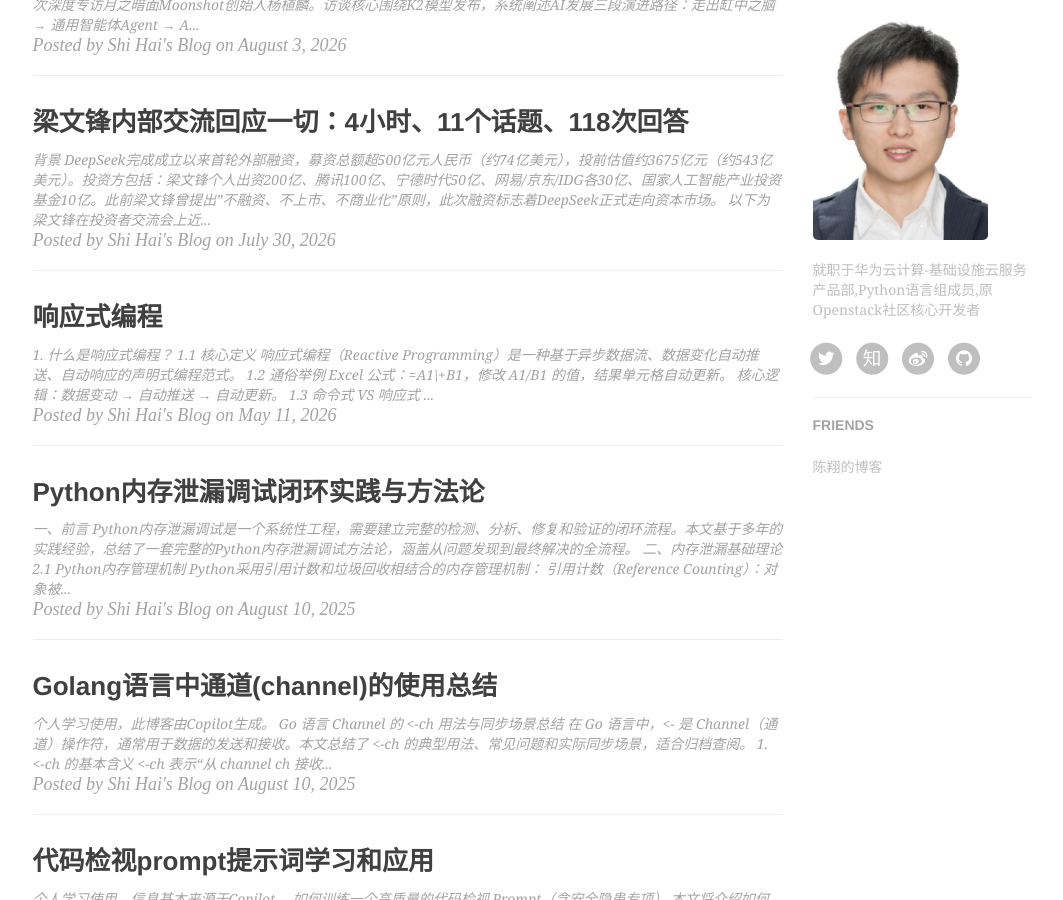
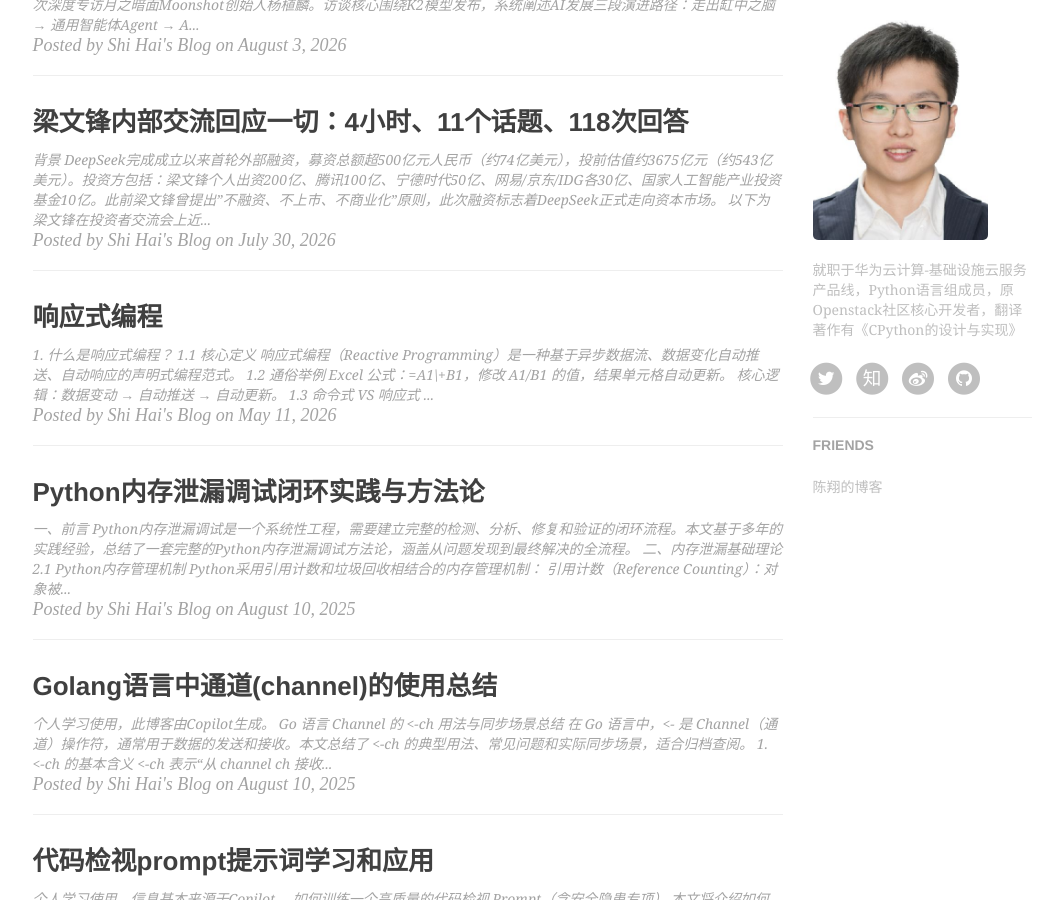
Before and after one commit to shihai1991/shihai1991.github.io, a Jekyll site: the page built from index.html, in a window 1280 px wide and 900 px high, scrolled down 799 px. Shown: the whole window, without its empty margins (135-1198 px from the left). Built offline with Jekyll 4.4.1, drawn with Linux system fonts in a browser that asks for light colours; nearby versions of some CDN libraries; the list of posts is cut into pages by our own code; comment, search, counter and statistics services are not loaded.

Commit message:
Update _config.yml

```diff
--- a/_config.yml
+++ b/_config.yml
@@ -3,7 +3,7 @@
 SEOTitle: 史海的博客
 header-img: img/home-bg-lake.jpeg
 email: shihai1992@gmail.com
-description: "A coder for Huawei's CIS of CloudBU"
+description: "Coder from Huawei Cloud"
 keyword: "史海, Hai Shi, Hayes, CPython, OpenStack, Iaas, OpenSource, Linux"
 url: "https://shihai1991.github.io"              # your host, for absolute URL
 baseurl: ""                             # for example, '/blog' if your blog hosted on 'host/blog'
@@ -78,7 +78,7 @@
 
 # Sidebar settings
 sidebar: true                           # whether or not using Sidebar.
-sidebar-about-description: "就职于华为云计算-基础设施云服务产品部,Python语言组成员,原Openstack社区核心开发者"
+sidebar-about-description: "就职于华为云计算-基础设施云服务产品线，Python语言组成员，原Openstack社区核心开发者，翻译著作有《CPython的设计与实现》"
 sidebar-avatar: /img/home-bg-shihai-2021.jpg      # use absolute URL, seeing it's used in both `/` and `/about/`
 
 
```
